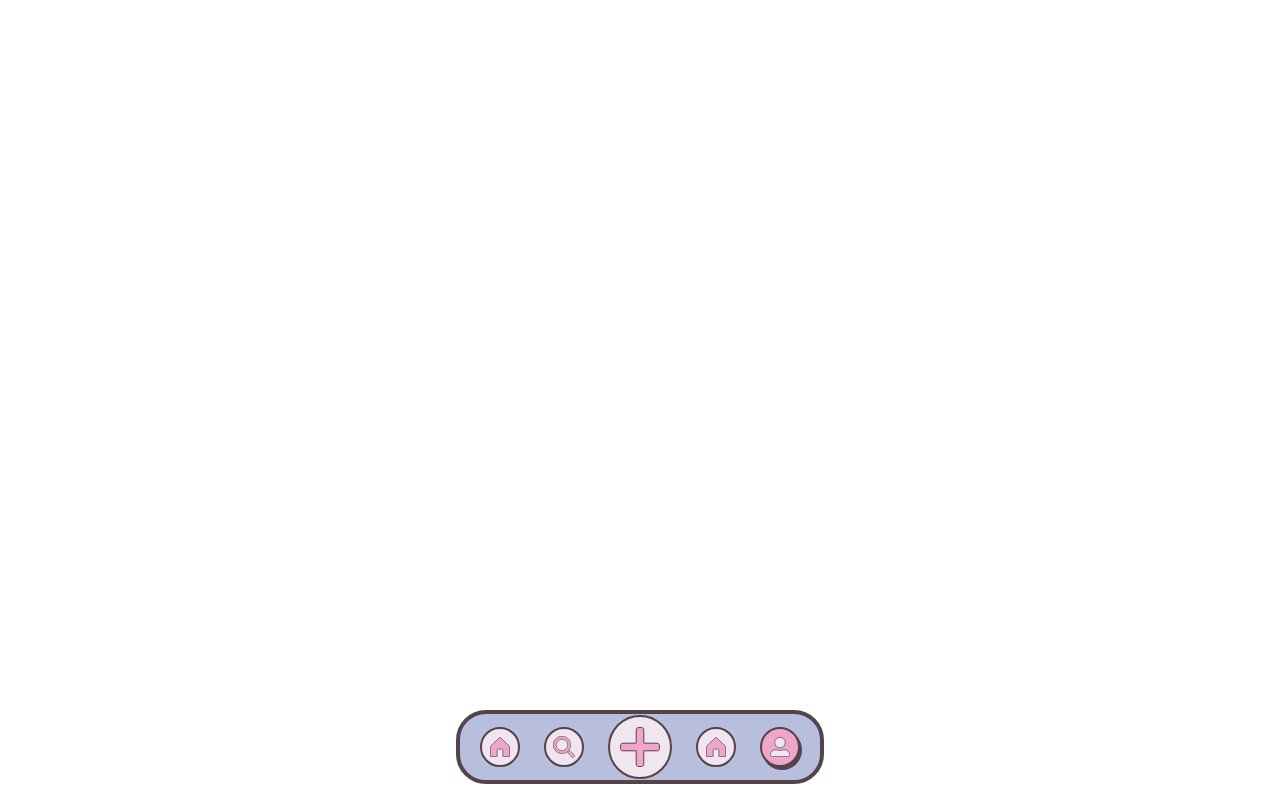
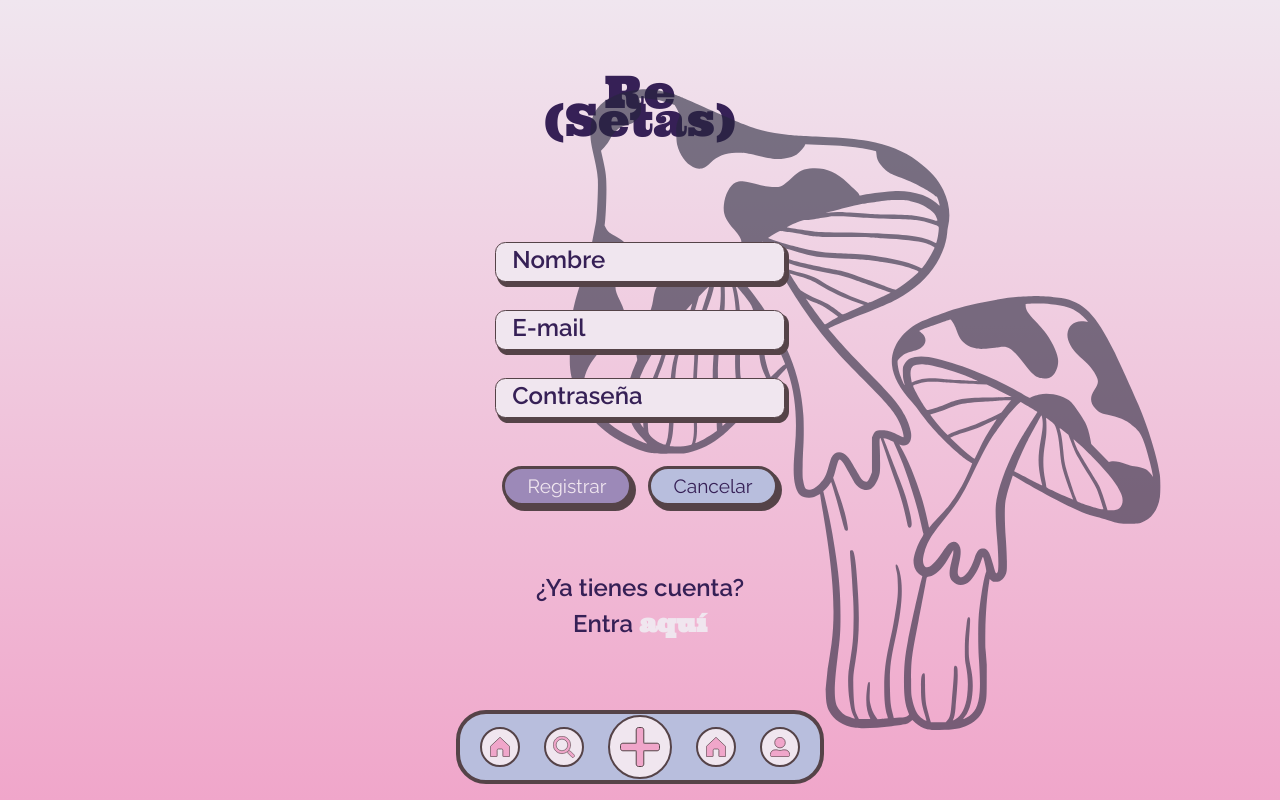
Before and after one commit to BettyLopo/Re-Setaas-Front, a React (Vite) app: page /sign-in in a window 1280 px wide. Built offline with nearby package versions, Linux system fonts and the light colour scheme.

Commit message:
Register page finished

```diff
--- a/src/components/header/navbar/Navbar.jsx
+++ b/src/components/header/navbar/Navbar.jsx
@@ -30,7 +30,7 @@ const Navbar = () => {
         </NavLink>
         <NavLink
         to="/login">
-            <UserIcon isActive={location.pathname === '/login' || '/sign-in'}/>
+            <UserIcon isActive={location.pathname === '/login'}/>
          </NavLink>
     </div>
   )
--- a/src/pages/Login.jsx
+++ b/src/pages/Login.jsx
@@ -7,7 +7,7 @@ const Login = () => {
   return (
     <section className="flex flex-col items-center justify-center bg-gr-pink-pink h-screen w-screen relative pb-[4rem] gap-[5rem]">
       <div className="fixed -z-9 inset-0">
-          <img src="/public/img/seta_2.svg" alt="Seta decorativa" className="fixed -bottom-12 w-[80%] right-6 -z-9 opacity-30"/>
+          <img src="/public/img/seta_2.svg" alt="Seta decorativa" className="fixed -bottom-12 w-[80%] -right-4 -z-9 opacity-25"/>
           <img src="/public/img/seta_1.svg" alt="Seta decorativa" className="fixed -top-5 w-[30%] -left-5 -z-9 opacity-90 rotate-[145deg]"/>
         </div>
       <h1 className="text-center font-ultra text-ptitle text-darklila leading-7 mb-7">Re<br/>(Setas)</h1>
@@ -39,9 +39,6 @@ const Login = () => {
           <p className="font-raleway text-regu font-semibold text-darklila">Registrate <Link to="/sign-in" className="font-ultra text-brokenwhite">aquí</Link></p>
         </div>
       </div>
-
-
-
     </section>
   )
 }
--- a/src/pages/Register.jsx
+++ b/src/pages/Register.jsx
@@ -1,10 +1,53 @@
 import React from 'react'
+import Input from '../components/inputs/Input'
+import Button from '../components/buttons/Button'
+import { Link } from 'react-router-dom'
 
 const Register = () => {
   return (
-    <div>
+    <section className="flex flex-col items-center justify-center bg-gr-pink-pink h-screen w-screen relative pb-[4rem] gap-[5rem]">
+      <div className="fixed -z-9 inset-0">
+          <img src="/public/img/seta_1.svg" alt="Seta decorativa" className="fixed -bottom-10 w-[65%] -right-10 -z-9 opacity-60"/>
+        </div>
+      <h1 className="text-center font-ultra text-ptitle text-darklila leading-7 mb-7">Re<br/>(Setas)</h1>
+      <div className="flex flex-col relative gap-[3rem]">
+        <form action="" onSubmit="" className="flex flex-col justify-center gap-7">
+        <Input
+            placeholder="Nombre"
+            className="bg-brokenwhite w-[18.1rem]"
+            id="nombre"
+            htmlFor="nombre"
+            type="text"
+            // value={email}
+            onChange="" />
+          <Input
+            placeholder="E-mail"
+            className="bg-brokenwhite w-[18.1rem]"
+            id="email"
+            htmlFor="email"
+            type="email"
+            // value={email}
+            onChange="" />
+          <Input
+            placeholder="Contraseña"
+            className="bg-brokenwhite w-[18.1rem]"
+            id="contrasena"
+            htmlFor="contrasena"
+            type="password"
+            // value={password}
+            onChange=""/>
+        </form>
+        <div className="flex flex-row justify-center gap-4">
+          <Button className="bg-lightlila text-brokenwhite" type="button" onClick="" text="Registrar"/>
+          <Button className="bg-softblue  text-darklila" type="button" onClick="" text="Cancelar"/>
+        </div>
+        <div className="text-center my-4">
+          <p className="font-raleway text-regu font-semibold text-darklila">¿Ya tienes cuenta?</p>
+          <p className="font-raleway text-regu font-semibold text-darklila">Entra <Link to="/login" className="font-ultra text-brokenwhite">aquí</Link></p>
+        </div>
+      </div>
 
-    </div>
+    </section>
   )
 }
 
```
